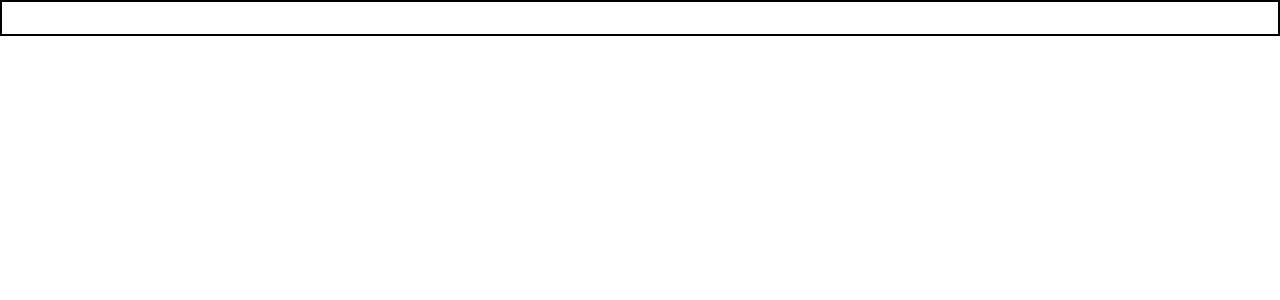
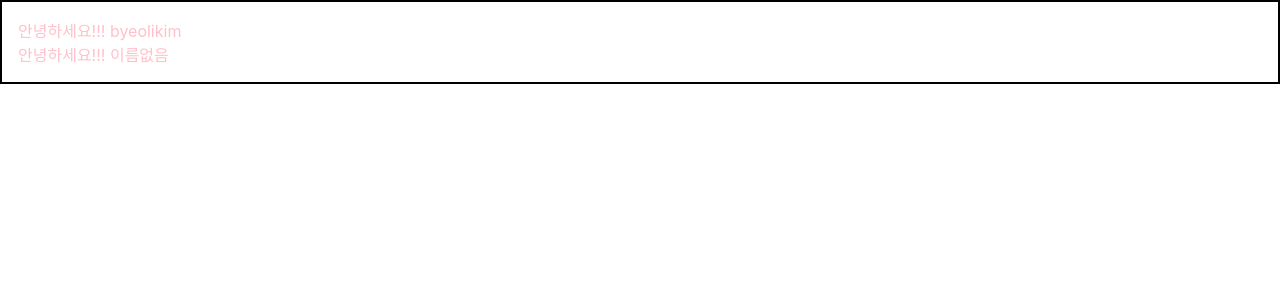
Before and after one commit to ByeoliKim/react-star-study, a React (Create React App) app: page / in a window 1280 px wide. Shown: the top 300 px of the page. Built offline with nearby package versions, Linux system fonts and the light colour scheme.

Commit message:
props를 통해 컴포넌트에게 값 전달하기

```diff
--- a/src/Wrapper.js
+++ b/src/Wrapper.js
@@ -1,15 +1,19 @@
 import React from "react";
 
-function Wrapper () {
+function Wrapper ({ children }) {
     const style = {
         border: '2px solid black',
         padding: '16px',
     };
     return (
         <div style={style}>
-
+            { children }
         </div>
     )
 }
+//내부의 내용을 보여지게 하기 위해서는 Wrapper 에서 props.children 을 렌더링 해 줘야 합니다.
+
+//쓰이는 곳 (App.js) 에서 값을 정한다 = props (부모)
+//쓰임 당하는 곳 (Hello.js 나 Wrapper.js) 에서 값을 정한다 = children
 
 export default Wrapper
```
